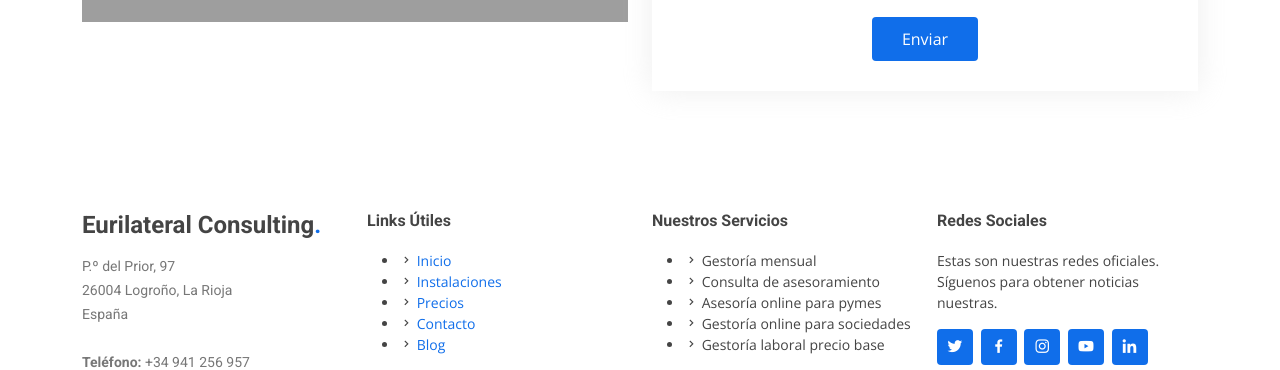
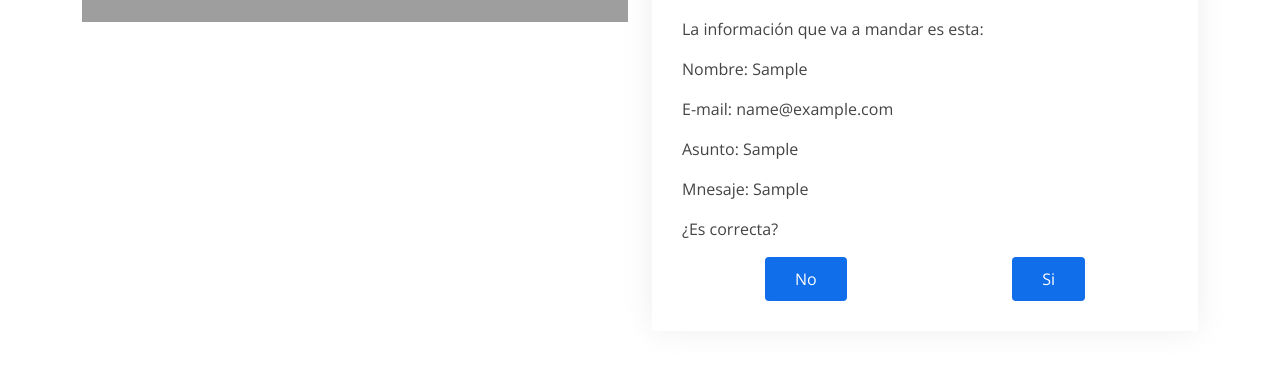
Before and after one commit to javieralesanco/EquipoA, a plain HTML site: page EurilateralConsulting/contacto.html in a window 1280 px wide. Both pictures are taken after typing "Sample", "name@example.com", "Sample", "Sample" into the empty fields and a click on the button "Enviar". Shown: the part 981-1351 px from the top of the page. Drawn offline with nearby package versions, Linux system fonts and the light colour scheme; grey boxes are pictures that could not be loaded.

Commit message:
feature/67 - Accesibilidad 2-3

```diff
--- a/EurilateralConsulting/contacto.html
+++ b/EurilateralConsulting/contacto.html
@@ -1,5 +1,5 @@
 <!DOCTYPE html>
-<html lang="es-ES">
+<html lang="es">
   <head>
     <meta charset="utf-8" />
     <meta content="width=device-width, initial-scale=1.0" name="viewport" />
@@ -138,7 +138,13 @@
               src="https://www.google.com/maps/embed?pb=!1m18!1m12!1m3!1d2943.019886288553!2d-2.432158084273056!3d42.46986573615211!2m3!1f0!2f0!3f0!3m2!1i1024!2i768!4f13.1!3m3!1m2!1s0xd5aab0dbd9ed72d%3A0xda98798954220d52!2sIES%20Comercio!5e0!3m2!1ses!2ses!4v1673984650809!5m2!1ses!2ses"
               frameborder="0"
               style="border: 0; width: 100%; height: 384px"
-              allowfullscreen></iframe>
+              allowfullscreen
+              >Tu navegador no soporta iframes</iframe
+            >
+            <span class="visually-hidden"
+              >Mapa con la ubicación de la empresa (42.47018647066151,
+              -2.429883169318494)</span
+            >
           </div>
 
           <div class="col-lg-6">
@@ -156,6 +162,7 @@
                     class="form-control"
                     id="name"
                     placeholder="Tu Nombre"
+                    title="Nombre"
                     required />
 
                   <span class="error"></span>
@@ -168,6 +175,7 @@
                     name="email"
                     id="Email"
                     placeholder="Tu email"
+                    title="Email"
                     required />
 
                   <span class="error"></span>
@@ -181,6 +189,7 @@
                   name="subject"
                   id="asunto"
                   placeholder="Asunto"
+                  title="Asunto"
                   required />
 
                 <span class="error"></span>
@@ -193,19 +202,29 @@
                   id="message"
                   rows="5"
                   placeholder="Mensaje"
+                  title="Mensaje"
                   required></textarea>
 
                 <span class="error"></span>
               </div>
-              <div class="my-3">
-                <div class="loading">Cargando</div>
-                <div class="error-message"></div>
-                <div class="sent-message">
-                  Tu mensaje ha sido enviado. Gracias!!
+              <div id="checkVerify" class="d-none">
+                <p>La información que va a mandar es esta:</p>
+                <p>Nombre: <span id="checknombre"></span></p>
+                <p>E-mail: <span id="checkemail"></span></p>
+                <p>Asunto: <span id="checkasunto"></span></p>
+                <p>Mnesaje: <span id="checkmensaje"></span></p>
+                <p>¿Es correcta?</p>
+                <div class="d-flex justify-content-around">
+                  <button class="boton red" id="rollback" type="button">
+                    No
+                  </button>
+                  <button class="boton green" id="commit" type="button">
+                    Si
+                  </button>
                 </div>
               </div>
-              <div class="text-center">
-                <button type="submit">Enviar</button>
+              <div class="text-center d-block" id="divSendContact">
+                <button type="submit" id="sendContact">Enviar</button>
               </div>
             </form>
           </div>
```
